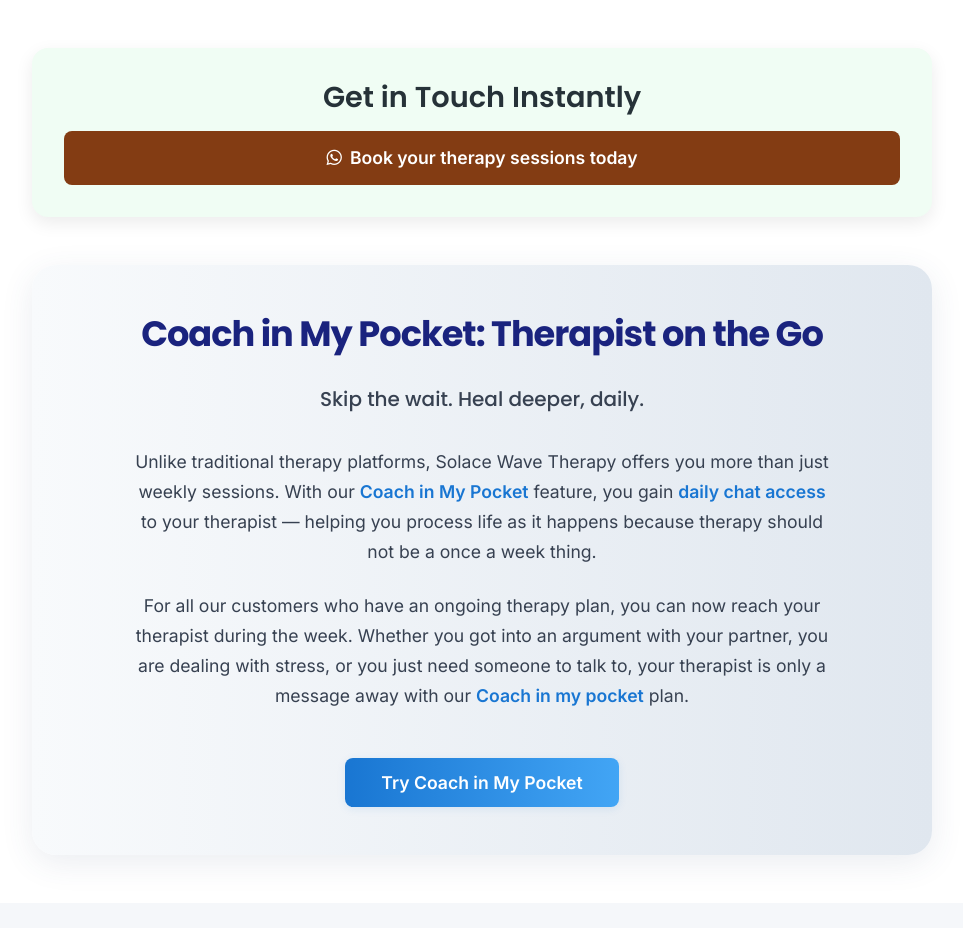
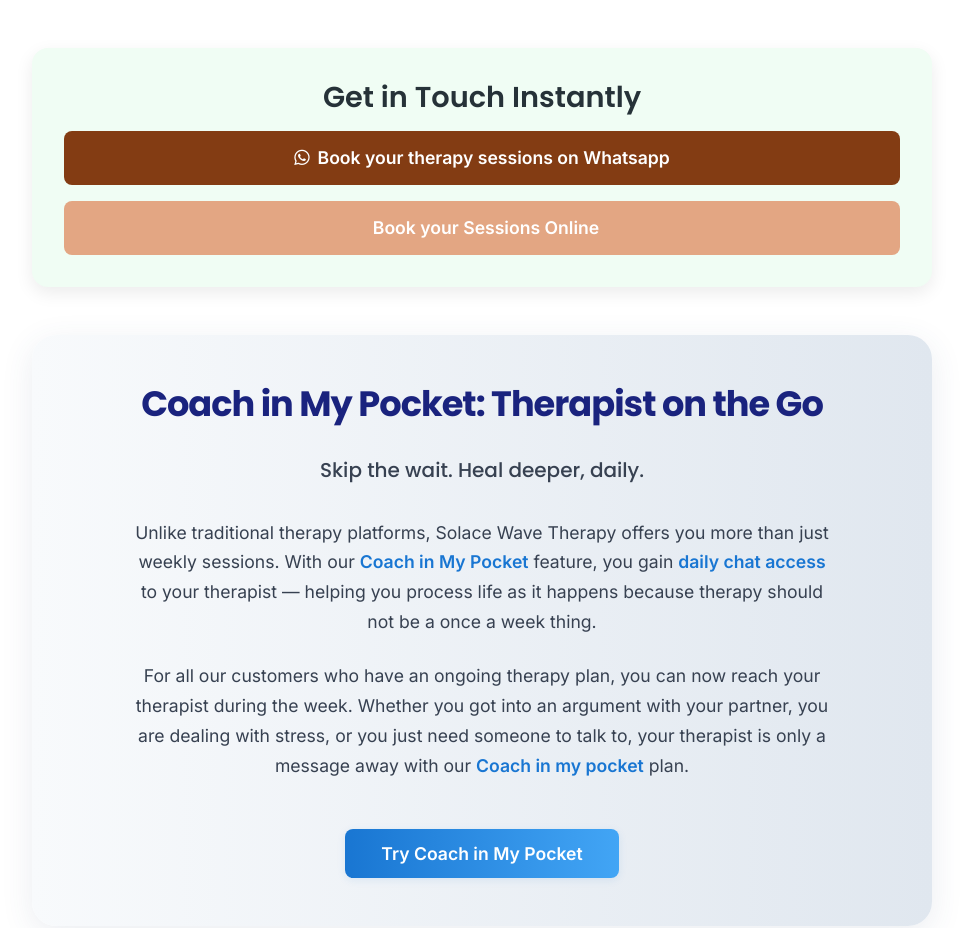
Before and after one commit to Transcend-black-magik/solacewave-web-app, a React (Create React App) app: page / in a window 1280 px wide. Shown: the part 800-1728 px from the top of the page, without its empty margins (158-1121 px from the left). Built offline with nearby package versions, Linux system fonts and the light colour scheme; no server answers.

Commit message:
new update

```diff
--- a/src/components/pages/LandingPage.jsx
+++ b/src/components/pages/LandingPage.jsx
@@ -212,7 +212,28 @@
               }}
             >
               <i className="fab fa-whatsapp"></i>
-              Book your therapy sessions today
+              Book your therapy sessions on Whatsapp
+            </a>
+            <a
+              href="/services"
+              target="_blank"
+              rel="noopener noreferrer"
+              style={{
+                display: 'flex',
+                alignItems: 'center',
+                justifyContent: 'center',
+                gap: '8px',
+                padding: '14px 24px',
+                background: '#e3a683ff',
+                color: '#fff',
+                borderRadius: '8px',
+                fontWeight: 600,
+                textDecoration: 'none',
+                fontSize: '1.1rem',
+              }}
+            >
+              <i className="fab fa-on"></i>
+              Book your Sessions Online
             </a>
           </div>
         </section>
--- a/src/components/pages/ServicesPage.jsx
+++ b/src/components/pages/ServicesPage.jsx
@@ -17,6 +17,7 @@
   const [emailError, setEmailError] = useState("");
   const [clientName, setClientName] = useState("");
   const [nameError, setNameError] = useState("");
+  const [currency, setCurrency] = useState("USD");
   const allowedPocketPlans = {
     single: ["pocket1"],
     "3sessions": ["pocket1", "pocket3"],
@@ -265,10 +266,13 @@
 
         <section className="plans-section">
           <div className="container">
-            <h2 className="section-title">Choose Your Plan</h2>
+            <button onClick={handleGetStarted} style={{width: "100%", height: "50px", fontSize: "20px", marginBottom: "2rem", backgroundColor: "#e3a683ff", borderRadius: "10px"}}>Book your free consultaion on whatsapp</button>
+            <div style={{marginBottom: "1rem", textAlign: "center"}}>
+              <span style={{fontSize: "18px", fontWeight: "600"}}>Or</span><br/>            </div>
+            <h2 style={{color: "#833c13", fontSize: "25px", marginBottom: "1rem"}}>Select a therapy package to get started. You can add "Coach in My Pocket" for daily support.</h2>
 
             {/* Therapy Packages */}
-            <h3 className="category-title">Therapy Packages</h3>
+            {/* <h3 className="category-title">Therapy Packages</h3> */}
             <div className="pricing-grid">
               {therapyPlans.map((plan) => (
                 <div
@@ -383,6 +387,19 @@
 
                   {/* Tabs */}
                   <div className="payment-tabs">
+                    <div className="currency-selector">
+                      <label htmlFor="currency">Choose Currency: </label>
+                      <select
+                        id="currency"
+                        value={currency}
+                        onChange={(e) => setCurrency(e.target.value)}
+                      >
+                        <option value="USD">USD – US Dollar</option>
+                        <option value="EUR">EUR – Euro</option>
+                        <option value="CAD">CAD – Canadian Dollar</option>
+                      </select>
+                    </div>
+
                     <button
                       className={`payment-tab ${activePayment === "paypal" ? "active" : ""}`}
                       onClick={() => setActivePayment("paypal")}
@@ -415,33 +432,45 @@
                         <PayPalButtons
                           style={{ layout: "vertical", height: 50, shape: "rect", label: "pay" }}
                           createOrder={(data, actions) => {
+                            // Conversion rates (💡 fetch from API in production)
+                            const conversionRates = {
+                              USD: 1600, // 1 USD ≈ ₦1600
+                              EUR: 1700, // 1 EUR ≈ ₦1700
+                              CAD: 1200, // 1 CAD ≈ ₦1200
+                            };
+
+                            const ngnAmount = getTotalAmount();
+                            const convertedAmount = (ngnAmount / (conversionRates[currency] || 1600)).toFixed(2);
+
                             return actions.order.create({
                               purchase_units: [
                                 {
                                   amount: {
-                                    value: (getTotalAmount() / 1600).toFixed(2), // NGN→USD conversion
+                                    currency_code: currency,   // 👈 selected currency
+                                    value: convertedAmount,    // 👈 converted from NGN
                                   },
                                 },
                               ],
                               payer: {
                                 name: {
-                                  given_name: clientName.split(" ")[0] || clientName,   // ✅ first name
-                                  surname: clientName.split(" ").slice(1).join(" ") || "" // ✅ last name
+                                  given_name: clientName.split(" ")[0] || clientName,
+                                  surname: clientName.split(" ").slice(1).join(" ") || "",
                                 },
-                                email_address: clientEmail || undefined, // ✅ dynamic email
+                                email_address: clientEmail || undefined,
                               },
                             });
                           }}
                           onApprove={async (data, actions) => {
                             const details = await actions.order.capture();
                             console.log("PayPal Payment Success:", details);
-                            alert("Payment successful with PayPal!");
+                            alert(
+                              `Payment successful with PayPal in ${details.purchase_units[0].amount.currency_code}. Please wait for an email for schedule details.`
+                            );
                             setShowPaymentOptions(false);
-
-                            // ✅ Send WhatsApp receipt
                             sendReceiptToWhatsApp(details);
                           }}
                         />
+
                       </PayPalScriptProvider>
                     )}
 
--- a/src/styles/components/services-page.css
+++ b/src/styles/components/services-page.css
@@ -576,6 +576,34 @@
   width: auto;
 }
 
+
+.currency-selector {
+  margin: 15px 0;
+  font-family: "Segoe UI", Tahoma, Geneva, Verdana, sans-serif;
+}
+
+.currency-selector label {
+  margin-right: 8px;
+  font-weight: 600;
+  color: #333;
+}
+
+.currency-selector select {
+  padding: 8px 12px;
+  border-radius: 6px;
+  border: 1px solid #ccc;
+  font-size: 14px;
+  cursor: pointer;
+  transition: border-color 0.2s ease, box-shadow 0.2s ease;
+}
+
+.currency-selector select:focus {
+  border-color: #0077ff;
+  outline: none;
+  box-shadow: 0 0 0 2px rgba(0, 119, 255, 0.2);
+}
+
+
 /* Buttons inside modal */
 .payment-content .btn {
   display: block;
```
